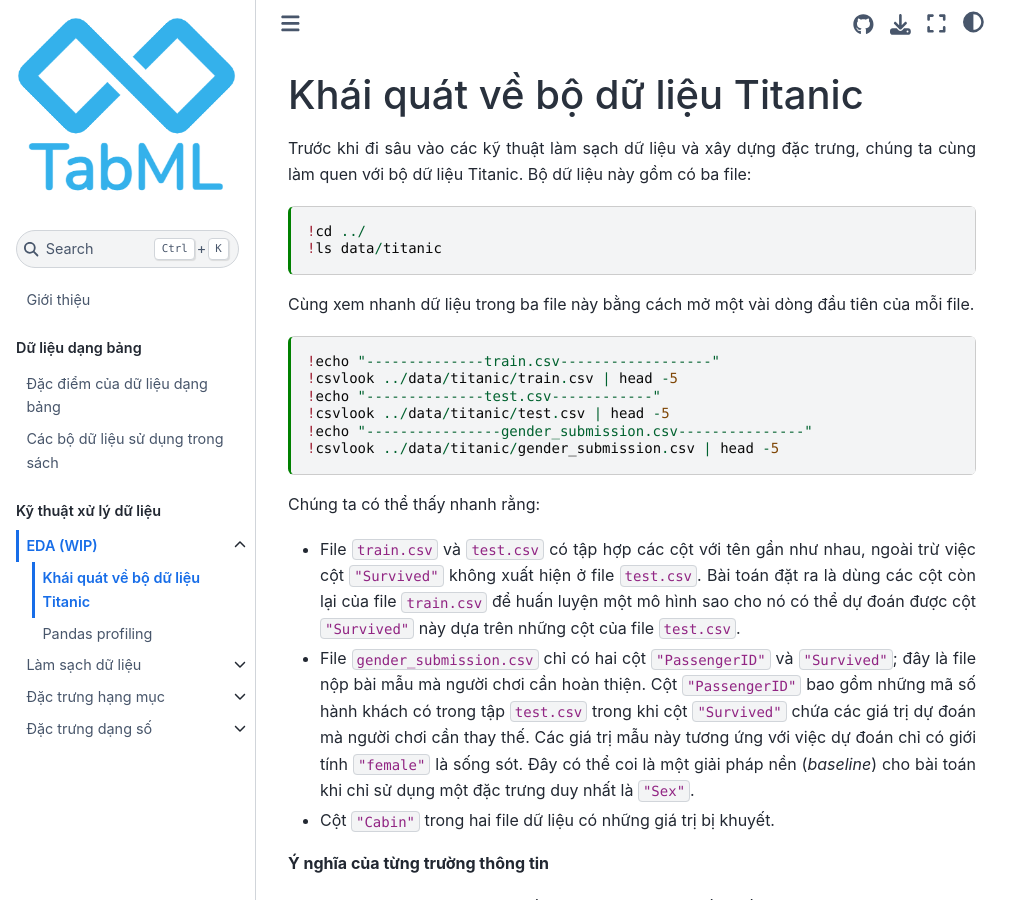
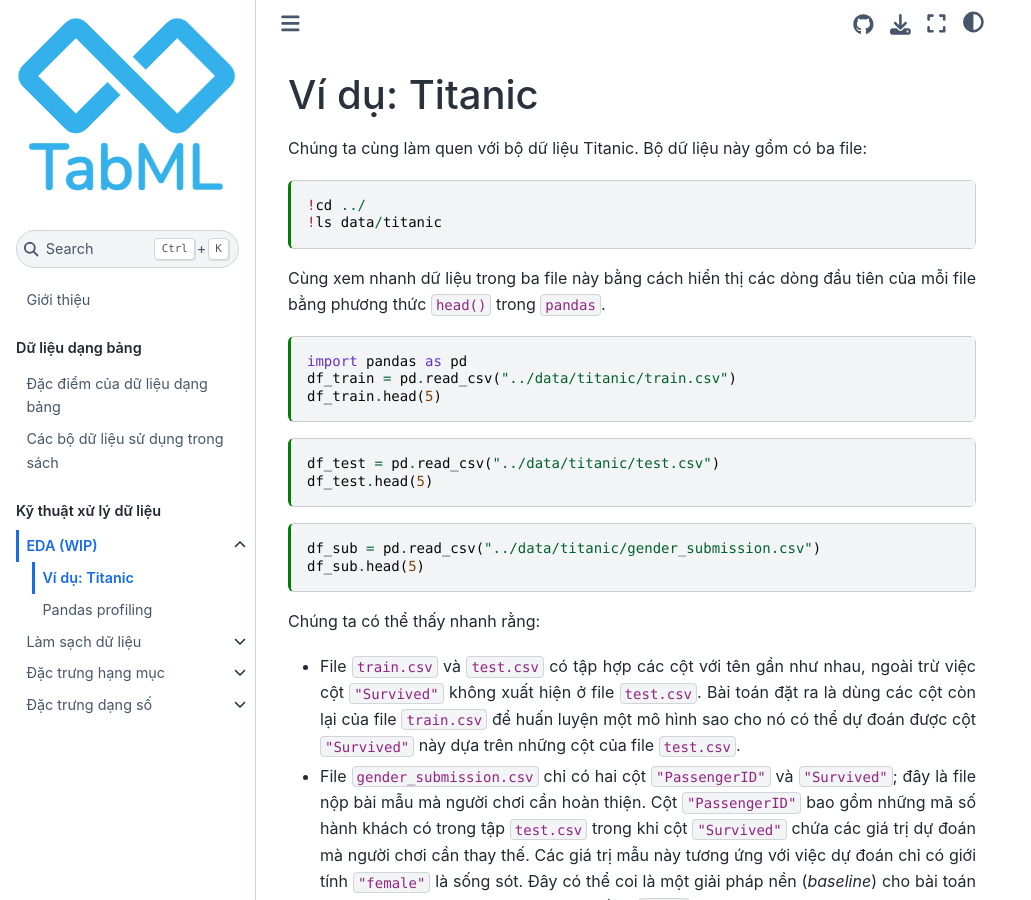
Before and after one commit to tiepvupsu/tabml_book, a Jupyter Book: the page built from book/ch_data_processing/eda_titanic.md, in a window 1280 px wide and 900 px high. Shown: the whole window, without its empty margins (0-1031 px from the left). Built offline with Jupyter Book 1.0.4 settings and Sphinx 7.4.7 and the Sphinx Book theme 1.1.4, drawn with Linux system fonts in a browser that asks for light colours.

Commit message:
📖 DOC: eda_titanic

````diff
--- a/book/ch_data_processing/eda_titanic.md
+++ b/book/ch_data_processing/eda_titanic.md
@@ -11,9 +11,9 @@ kernelspec:
   name: python3
 ---
 
-# Khái quát về bộ dữ liệu Titanic
+# Ví dụ: Titanic
 
-Trước khi đi sâu vào các kỹ thuật làm sạch dữ liệu và xây dựng đặc trưng, chúng ta cùng làm quen với bộ dữ liệu Titanic.
+Chúng ta cùng làm quen với bộ dữ liệu Titanic.
 Bộ dữ liệu này gồm có ba file:
 
 ```{code-cell} ipython3
@@ -21,15 +21,22 @@ Bộ dữ liệu này gồm có ba file:
 !ls data/titanic
 ```
 
-Cùng xem nhanh dữ liệu trong ba file này bằng cách mở một vài dòng đầu tiên của mỗi file.
+Cùng xem nhanh dữ liệu trong ba file này bằng cách hiển thị các dòng đầu tiên của mỗi file bằng phương thức `head()` trong `pandas`.
 
 ```{code-cell} ipython3
-!echo "--------------train.csv------------------"
-!csvlook ../data/titanic/train.csv | head -5
-!echo "--------------test.csv------------"
-!csvlook ../data/titanic/test.csv | head -5
-!echo "----------------gender_submission.csv---------------"
-!csvlook ../data/titanic/gender_submission.csv | head -5
+import pandas as pd
+df_train = pd.read_csv("../data/titanic/train.csv")
+df_train.head(5)
+```
+
+```{code-cell} ipython3
+df_test = pd.read_csv("../data/titanic/test.csv")
+df_test.head(5)
+```
+
+```{code-cell} ipython3
+df_sub = pd.read_csv("../data/titanic/gender_submission.csv")
+df_sub.head(5)
 ```
 
 Chúng ta có thể thấy nhanh rằng:
@@ -73,7 +80,3 @@ Thư viện [`pandas`](https://pandas.pydata.org/) là một trong các thư vi
 Vì pandas thường cần load toàn bộ file vào RAM nên nó không phù hợp với các bộ dữ liệu lớn.
 Với dữ liệu lớn, mời bạn đọc thêm về [dask](https://dask.org/), [modin](https://modin.readthedocs.io/en/latest/) với cú pháp tương tự pandas hoặc [pyspark](https://spark.apache.org/docs/latest/api/python/) cho việc xử lý dữ liệu trên các hệ phân tán.
 ```
-
-```{code-cell} ipython3
-
-```
````
Also changed, not shown: book/ch_data_processing/eda.md (+3 -5 lines).
